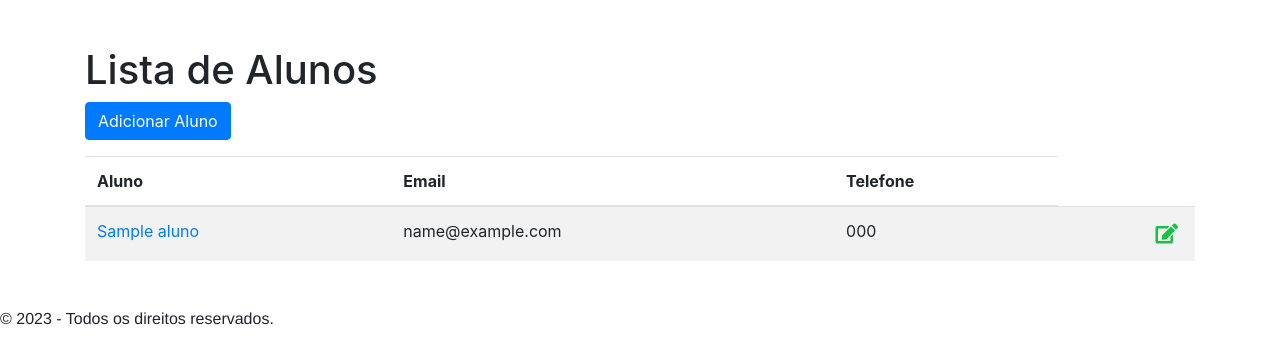
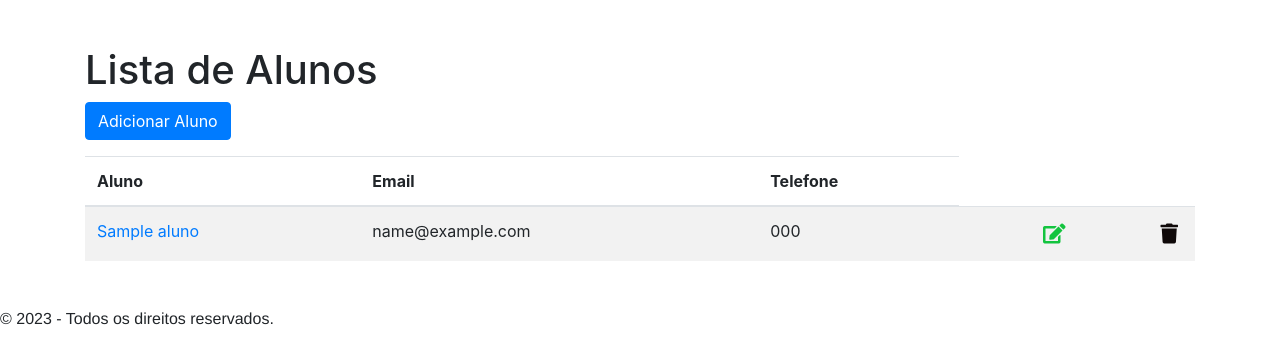
Before and after one commit to PedroMaia1712/Projeto1, a Django app: page / in a window 1280 px wide. Shown: the part 40-404 px from the top of the page. Run offline with Django 5.2, Linux system fonts and the light colour scheme; tables that the repository leaves empty hold one stand-in row (values such as "Sample post"); some libraries are stand-ins or nearby versions.

Commit message:
incluindo deleção de alunos

```diff
--- a/main/static/css/style.css
+++ b/main/static/css/style.css
@@ -84,3 +84,11 @@ body {
     font-size: 20px;
     float: right;
   }
+
+  .fas.fa-trash{
+    color: #0f0909;
+    cursor:pointer;
+    margin: 5px;
+    font-size: 20px;
+    float: right;
+  }
--- a/main/templates/main/alunos.html
+++ b/main/templates/main/alunos.html
@@ -21,6 +21,7 @@
                         <td>{{ aluno.email }}</td>
                         <td>{{ aluno.telefone }}</td>
                         <td><a href="/aluno/{{aluno.id}}/update/"><span><i class="fas fa-edit"></i></span></td>
+                        <td><a href="/alunoDelete/{{aluno.id}}"><span><i class="fas fa-trash"></i></span></td>
                     </tr>
                 {% empty %}
                     <tr>
--- a/main/urls.py
+++ b/main/urls.py
@@ -10,4 +10,5 @@ urlpatterns = [
     path('alunoContact', views.contact_view, name='contato'),
     path('aluno/create/', views.AlunoCreateViews.as_view(), name='aluno-create'),
     path('aluno/<int:pk>/update/', AlunoUpdateView.as_view(), name='aluno-update'),
+    path('alunoDelete/<int:id>', views.deleteAluno, name='aluno-delete')
 ]
--- a/main/views.py
+++ b/main/views.py
@@ -1,4 +1,4 @@
-from django.shortcuts import render, get_object_or_404
+from django.shortcuts import render, get_object_or_404, redirect
 from .models import Aluno
 from django.http import HttpResponse
 
@@ -41,3 +41,8 @@ class AlunoUpdateView(UpdateView):
     form_class = AlunoForm
     template_name = 'main/aluno_form.html'
     success_url = reverse_lazy('aluno-lista')
+
+def deleteAluno(request, id):
+    aluno = get_object_or_404(Aluno, pk=id)
+    aluno.delete()
+    return redirect('/')
```
